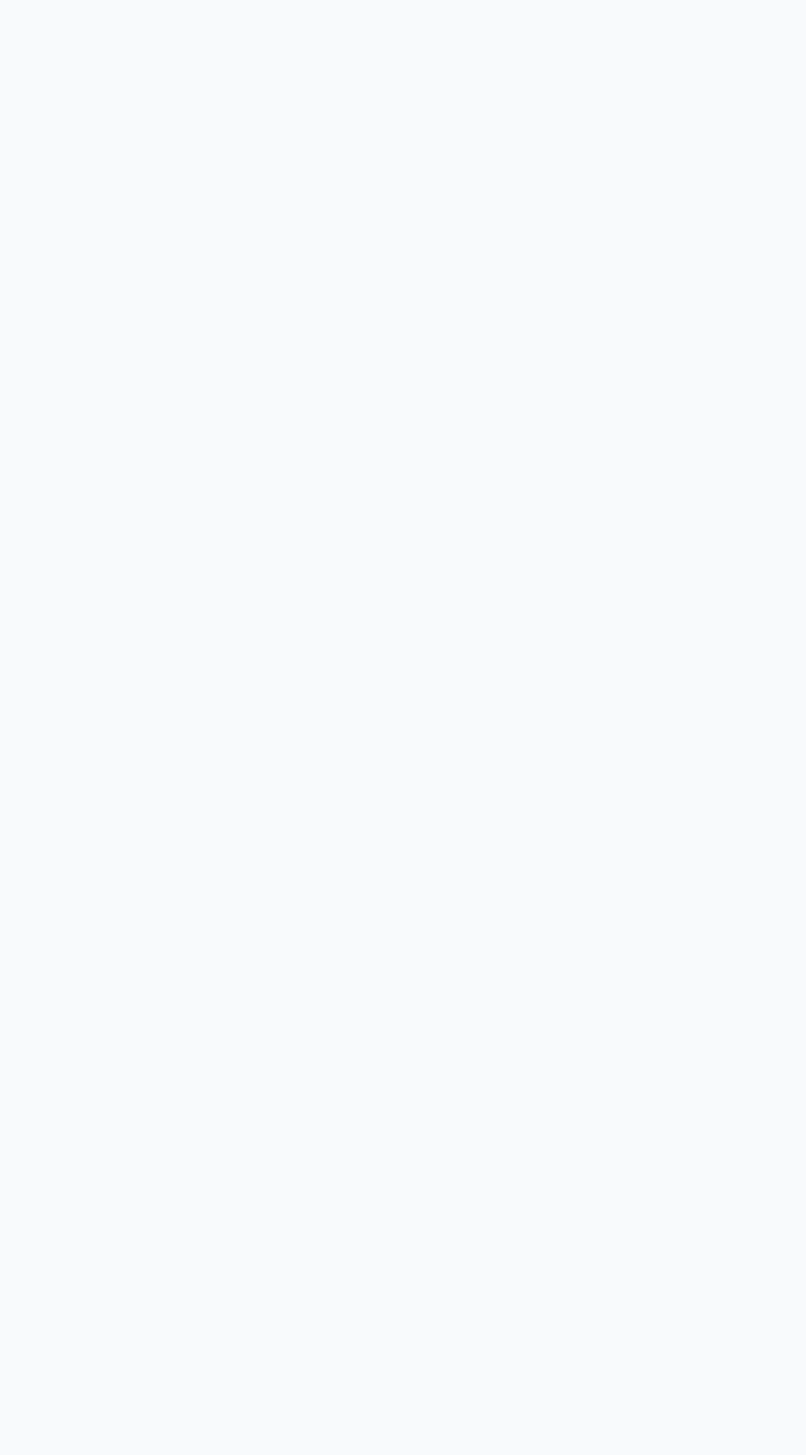
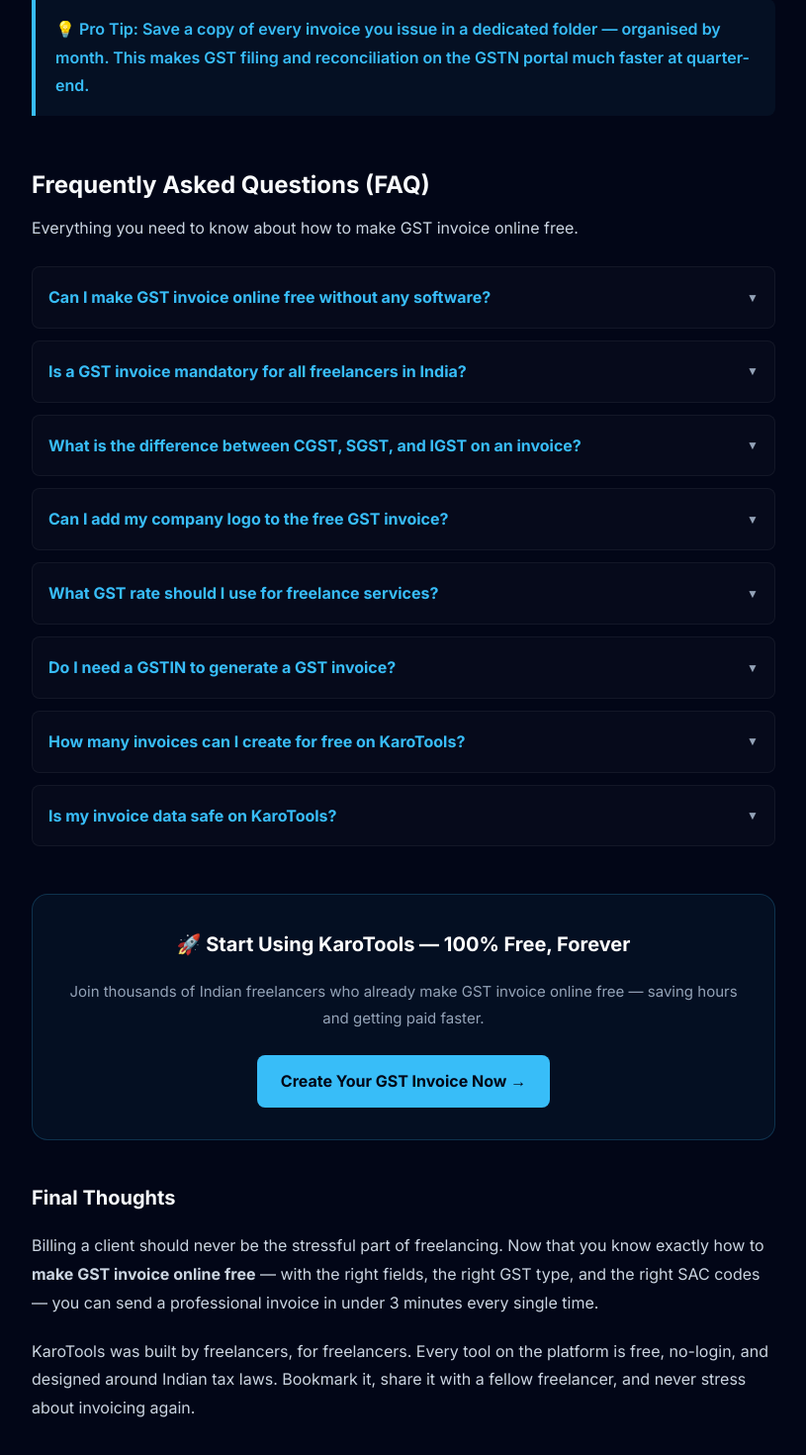
Before and after one commit to daxpatel109/karotools, a Next.js app: page /blog/how-to-make-gst-invoice-online-free in a window 1280 px wide. Shown: the part 3854-5324 px from the top of the page at 99% size, without its empty margins (232-1047 px from the left). Before the commit the page ends 3762 px from the top, so only its background shows below. Built offline with nearby package versions, Linux system fonts and the light colour scheme.

Commit message:
fix: add missing faq and conclusion to invoice blog post

```diff
--- a/src/app/blog/how-to-make-gst-invoice-online-free/page.jsx
+++ b/src/app/blog/how-to-make-gst-invoice-online-free/page.jsx
@@ -282,11 +282,84 @@ export default function BlogPost() {
             </ul>
 
             <h3 style={{ fontSize: "20px", fontWeight: "700", color: "#f8fafc", marginTop: "32px", marginBottom: "16px" }}>Common Mistakes to Avoid</h3>
-            <ol style={{ paddingLeft: "20px", marginBottom: "20px", display: "flex", flexDirection: "column", gap: "8px" }}>
+            <ol style={{ paddingLeft: "20px", marginBottom: "40px", display: "flex", flexDirection: "column", gap: "8px" }}>
               <li><strong>Using a non-sequential invoice number.</strong> GST law requires invoices to follow a logical sequential series. Jumping from INV-003 to INV-010 can raise flags during audits.</li>
               <li><strong>Mixing CGST/SGST and IGST on the same invoice.</strong> You can only apply one type per invoice — not both. KaroTools prevents this error automatically.</li>
+              <li><strong>Forgetting the place of supply.</strong> This field determines which state collects the tax and must always be filled in correctly.</li>
               <li><strong>Wrong SAC code.</strong> Always use the SAC code that most accurately describes your service.</li>
+              <li><strong>No client GSTIN.</strong> If your client is registered, their GSTIN must appear on the invoice for them to claim Input Tax Credit (ITC).</li>
             </ol>
+
+            <div style={{ backgroundColor: "rgba(56,189,248,0.05)", borderLeft: "4px solid #38bdf8", padding: "16px 20px", margin: "32px 0", borderRadius: "0 8px 8px 0" }}>
+              <p style={{ margin: 0, color: "#38bdf8", fontWeight: "600" }}>
+                💡 Pro Tip: Save a copy of every invoice you issue in a dedicated folder — organised by month. This makes GST filing and reconciliation on the GSTN portal much faster at quarter-end.
+              </p>
+            </div>
+
+            <h2 style={{ fontSize: "24px", fontWeight: "700", color: "#f8fafc", marginTop: "48px", marginBottom: "8px" }}>Frequently Asked Questions (FAQ)</h2>
+            <p style={{ marginBottom: "24px" }}>Everything you need to know about how to make GST invoice online free.</p>
+
+            <div style={{ display: "flex", flexDirection: "column", gap: "12px", marginBottom: "48px" }}>
+              {[
+                {
+                  q: "Can I make GST invoice online free without any software?",
+                  a: "Yes! KaroTools lets you make GST invoice online free directly from your browser — no software download, no signup, and no payment required ever. Just open the tool and fill in your details. The entire process takes under 3 minutes and the PDF is ready to download instantly."
+                },
+                {
+                  q: "Is a GST invoice mandatory for all freelancers in India?",
+                  a: "Yes — if you are a GST-registered freelancer or business with annual turnover above ₹20 lakh (₹10 lakh for special category states), issuing a GST-compliant invoice is mandatory under the CGST Act, 2017. If you are below the threshold and unregistered, you issue a Bill of Supply instead. KaroTools supports both formats."
+                },
+                {
+                  q: "What is the difference between CGST, SGST, and IGST on an invoice?",
+                  a: "CGST and SGST are charged for intra-state transactions (both supplier and client in the same state). IGST is charged for inter-state transactions. For example, if you are in Maharashtra billing a client also in Maharashtra at 18% GST — you charge 9% CGST + 9% SGST. If your client is in Karnataka, you charge 18% IGST instead. The total tax amount is the same; only how it is split between the centre and state changes."
+                },
+                {
+                  q: "Can I add my company logo to the free GST invoice?",
+                  a: "Absolutely. The KaroTools GST Invoice Generator allows you to upload your company logo or personal brand mark. It appears prominently at the top of the final PDF. No watermark is added — the invoice looks 100% professional and represents your brand properly. This feature is completely free."
+                },
+                {
+                  q: "What GST rate should I use for freelance services?",
+                  a: "Most freelance services — including web development, design, content writing, digital marketing, IT consulting, and photography — fall under the 18% GST slab. The applicable SAC codes are generally in the 9983xx range. Always cross-check with your CA for your specific service category, as miscategorisation can attract compliance notices."
+                },
+                {
+                  q: "Do I need a GSTIN to generate a GST invoice?",
+                  a: "To issue a valid GST invoice with tax breakdowns (CGST/SGST/IGST), you must be GST-registered and have a valid GSTIN. If you are below the registration threshold, you issue a regular Bill of Supply — KaroTools supports this too. You can still make a clean, professional invoice without a GSTIN using our tool."
+                },
+                {
+                  q: "How many invoices can I create for free on KaroTools?",
+                  a: "There is absolutely no limit. You can make GST invoice online free as many times as you need on KaroTools — unlimited invoices, unlimited PDF downloads, zero cost, forever. No premium plan, no hidden limit, no credit card ever."
+                },
+                {
+                  q: "Is my invoice data safe on KaroTools?",
+                  a: "Yes. KaroTools processes your invoice data locally in your browser — meaning your financial figures, client names, and GSTIN details are never stored on any server. Your data stays completely private. We use only basic, anonymous analytics on the site — no raw business data is ever collected."
+                }
+              ].map((faq, idx) => (
+                <details key={idx} style={{ backgroundColor: "rgba(255,255,255,0.02)", border: "1px solid rgba(255,255,255,0.05)", borderRadius: "8px", padding: "16px", cursor: "pointer" }}>
+                  <summary style={{ fontWeight: "700", color: "#38bdf8", outline: "none", listStyle: "none", display: "flex", justifyContent: "space-between", alignItems: "center" }}>
+                    {faq.q}
+                    <span style={{ fontSize: "12px", color: "#94a3b8" }}>▼</span>
+                  </summary>
+                  <p style={{ marginTop: "12px", color: "#cbd5e1", fontSize: "15px", lineHeight: "1.6" }}>{faq.a}</p>
+                </details>
+              ))}
+            </div>
+
+            <div style={{ backgroundColor: "rgba(56,189,248,0.05)", border: "1px solid rgba(56,189,248,0.2)", borderRadius: "16px", padding: "32px", textAlign: "center", marginBottom: "40px" }}>
+              <h3 style={{ fontSize: "20px", fontWeight: "700", color: "#fff", marginBottom: "16px" }}>🚀 Start Using KaroTools — 100% Free, Forever</h3>
+              <p style={{ color: "#94a3b8", marginBottom: "24px", fontSize: "15px" }}>Join thousands of Indian freelancers who already make GST invoice online free — saving hours and getting paid faster.</p>
+              <Link href="/gst-invoice-generator" style={{ backgroundColor: "#38bdf8", color: "#020617", padding: "12px 24px", borderRadius: "8px", fontWeight: "700", textDecoration: "none", display: "inline-block", transition: "all 0.2s" }}>
+                Create Your GST Invoice Now →
+              </Link>
+            </div>
+
+            <h3 style={{ fontSize: "20px", fontWeight: "700", color: "#f8fafc", marginTop: "32px", marginBottom: "16px" }}>Final Thoughts</h3>
+            <p style={{ marginBottom: "20px" }}>
+              Billing a client should never be the stressful part of freelancing. Now that you know exactly how to <strong>make GST invoice online free</strong> — with the right fields, the right GST type, and the right SAC codes — you can send a professional invoice in under 3 minutes every single time.
+            </p>
+            <p style={{ marginBottom: "20px" }}>
+              KaroTools was built by freelancers, for freelancers. Every tool on the platform is free, no-login, and designed around Indian tax laws. Bookmark it, share it with a fellow freelancer, and never stress about invoicing again.
+            </p>
+
           </div>
         </article>
       </main>
```
